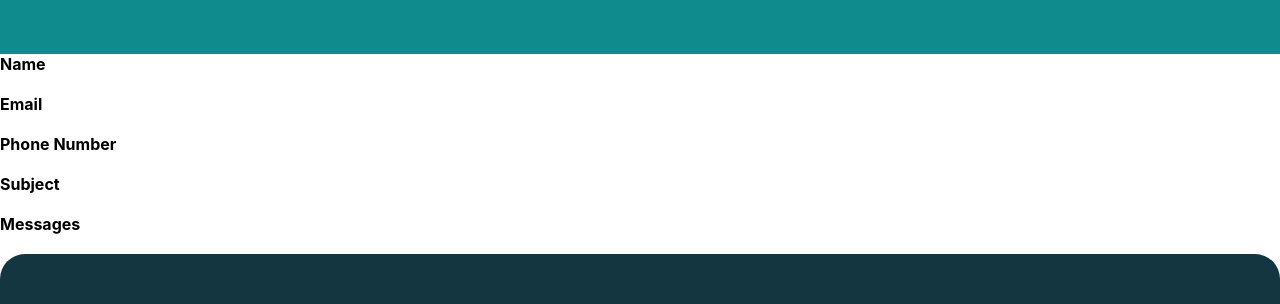
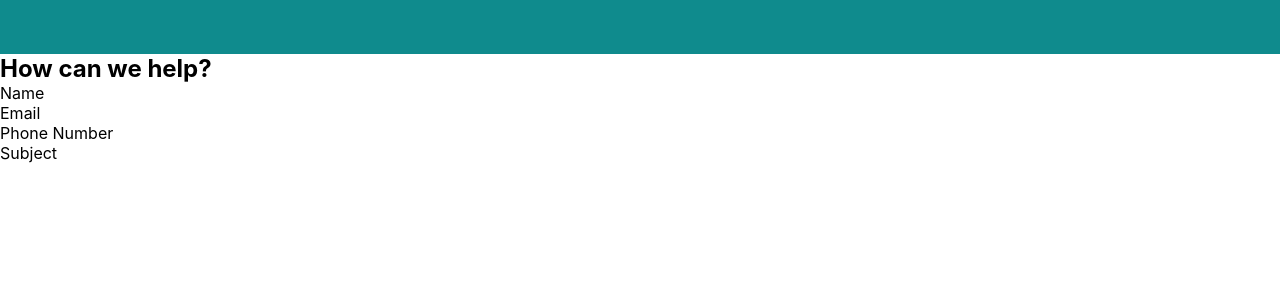
Before and after one commit to MRickyAlendra/FirstProgate_Project, a plain HTML site: page contact.html in a window 1280 px wide. Shown: the part 156-460 px from the top of the page. Drawn offline with Linux system fonts and the light colour scheme.

Commit message:
Update contact.html

```diff
--- a/contact.html
+++ b/contact.html
@@ -1,16 +1,16 @@
 <!DOCTYPE html>
 <html lang="en">
   <head>
-    <meta charset="UTF-8">
-    <meta http-equiv="X-UA-Compatible" content="IE=edge">
-    <meta name="viewport" content="width=device-width, initial-scale=1.0">
-    <link rel="stylesheet" href="contact.css">
+    <meta charset="UTF-8" />
+    <meta http-equiv="X-UA-Compatible" content="IE=edge" />
+    <meta name="viewport" content="width=device-width, initial-scale=1.0" />
+    <link rel="stylesheet" href="contact.css" />
     <title>Aroma Bumi - Contact Us!</title>
   </head>
   <body>
     <header>
       <nav>
-            <img class="logo" src="Logo White.png">
+        <img class="logo" src="Logo White.png" />
         <!-- <div class="header-title"></div> -->
         <ul class="nav-list">
           <li class="nav-item">
@@ -25,50 +25,44 @@
         </ul>
       </nav>
     </header>
+
     <section>
       <div class="form">
-            <h4>
-                Name
-            </h4>
+        <h1>How can we help?</h1>
+        <form action="">
+          <div>
+            <label for="">Name</label>
             <input type="text" />
           </div>
-        <div class="form">
-            <h4>
-              Email
-            </h4>
+          <div>
+            <label for="">Email</label>
             <input type="text" />
           </div>
-        <div class="form">
-            <h4>
-              Phone Number
-            </h4>
+          <div>
+            <label for="">Phone Number</label>
             <input type="text" />
           </div>
-        <div class="form">
-            <h4>
-                  Subject
-            </h4>
-
+          <div>
+            <label for="">Subject</label>
             <input type="text" />
           </div>
-                <div class="form">
-                  <h4>
-                    Messages
-                  </h4>
-
-                  <input type="textarea" />
+          <div>
+            <label for="">Message</label>
+            <textarea name="" id="" cols="30" rows="10"></textarea>
+          </div>
+          <button type="submit">Submit</button>
+        </form>
       </div>
     </section>
-
 
     <footer>
       <div class="footer">
         <div class="footer-logo">
-                <img src="Logo White.png"/>
+          <img src="Logo White.png" />
         </div>
         <div class="contact">
-                <img src="MAIL ICON.svg" width="30px">
-                <img src="PHONE ICON.svg" width="30px">
+          <img src="MAIL ICON.svg" width="30px" />
+          <img src="PHONE ICON.svg" width="30px" />
         </div>
       </div>
       <div class="feature">
```
Lines whose indentation alone changed are shown as unchanged.
